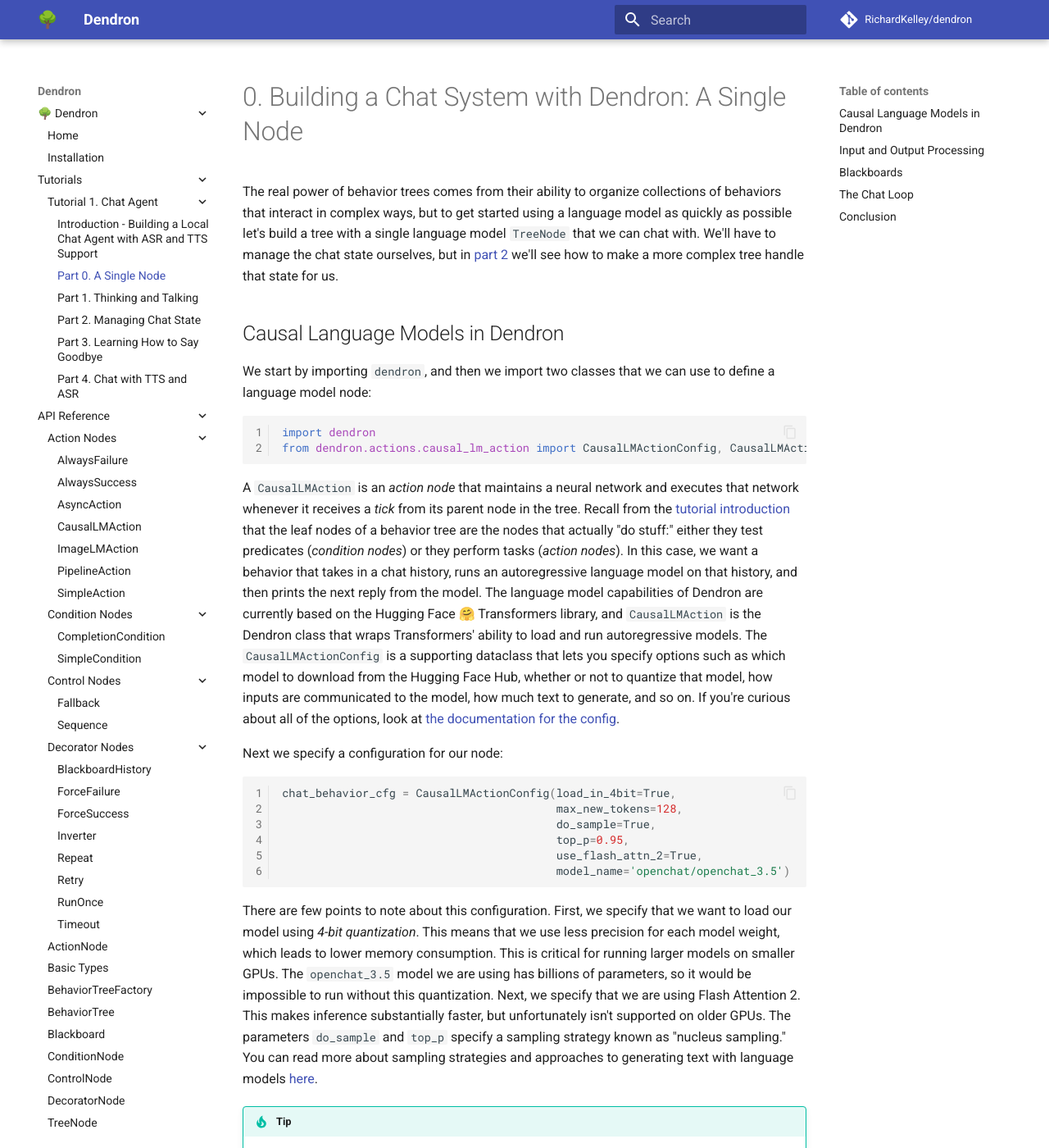
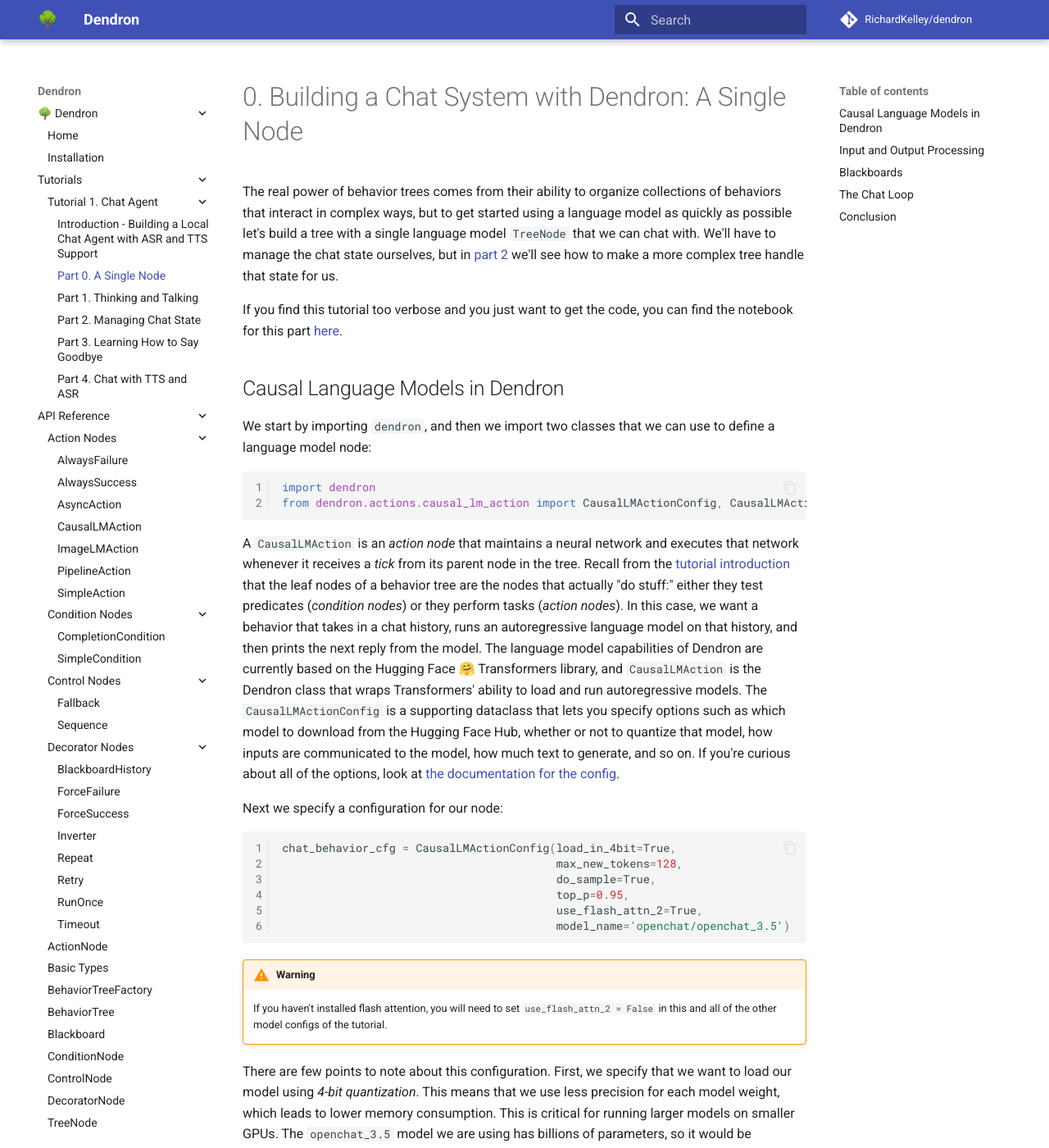
Before and after one commit to RichardKelley/dendron, an MkDocs documentation site: the page built from docs/0_tutorial_single_node.md, in a window 1280 px wide and 1400 px high. Shown: the whole window at 82% size. Built offline with MkDocs 1.6.1 and Material for MkDocs 9.7.7, drawn with Linux system fonts in a browser that asks for light colours; comment, search, counter and statistics services are not loaded.

Commit message:
Added links in tutorial to examples repo.

````diff
--- a/docs/0_tutorial_single_node.md
+++ b/docs/0_tutorial_single_node.md
@@ -5,6 +5,8 @@
 # 0. Building a Chat System with Dendron: A Single Node
 
 The real power of behavior trees comes from their ability to organize collections of behaviors that interact in complex ways, but to get started using a language model as quickly as possible let's build a tree with a single language model `TreeNode` that we can chat with. We'll have to manage the chat state ourselves, but in [part 2](2_tutorial_implicit_seq.md) we'll see how to make a more complex tree handle that state for us.
+
+If you find this tutorial too verbose and you just want to get the code, you can find the notebook for this part [here](https://github.com/RichardKelley/dendron-examples/blob/main/tutorial_1/part_0.ipynb){:target="_blank"}.
 
 ## Causal Language Models in Dendron
 
@@ -27,6 +29,10 @@
                                          use_flash_attn_2=True,
                                          model_name='openchat/openchat_3.5')
 ```
+
+!!! warning
+
+    If you haven't installed flash attention, you will need to set `use_flash_attn_2 = False` in this and all of the other model configs of the tutorial.
 
 There are few points to note about this configuration. First, we specify that we want to load our model using _4-bit quantization_. This means that we use less precision for each model weight, which leads to lower memory consumption. This is critical for running larger models on smaller GPUs. The `openchat_3.5` model we are using has billions of parameters, so it would be impossible to run without this quantization. Next, we specify that we are using Flash Attention 2. This makes inference substantially faster, but unfortunately isn't supported on older GPUs. The parameters `do_sample` and `top_p` specify a sampling strategy known as "nucleus sampling." You can read more about sampling strategies and approaches to generating text with language models [here](https://huggingface.co/blog/how-to-generate){:target="_blank"}.
 
````
Also changed, not shown: docs/1_tutorial_seq.md (+2 -0 lines), docs/2_tutorial_implicit_seq.md (+2 -0 lines), docs/3_tutorial_llm_conditional.md (+2 -0 lines), docs/4_tutorial_tts_asr_chat.md (+2 -0 lines).
